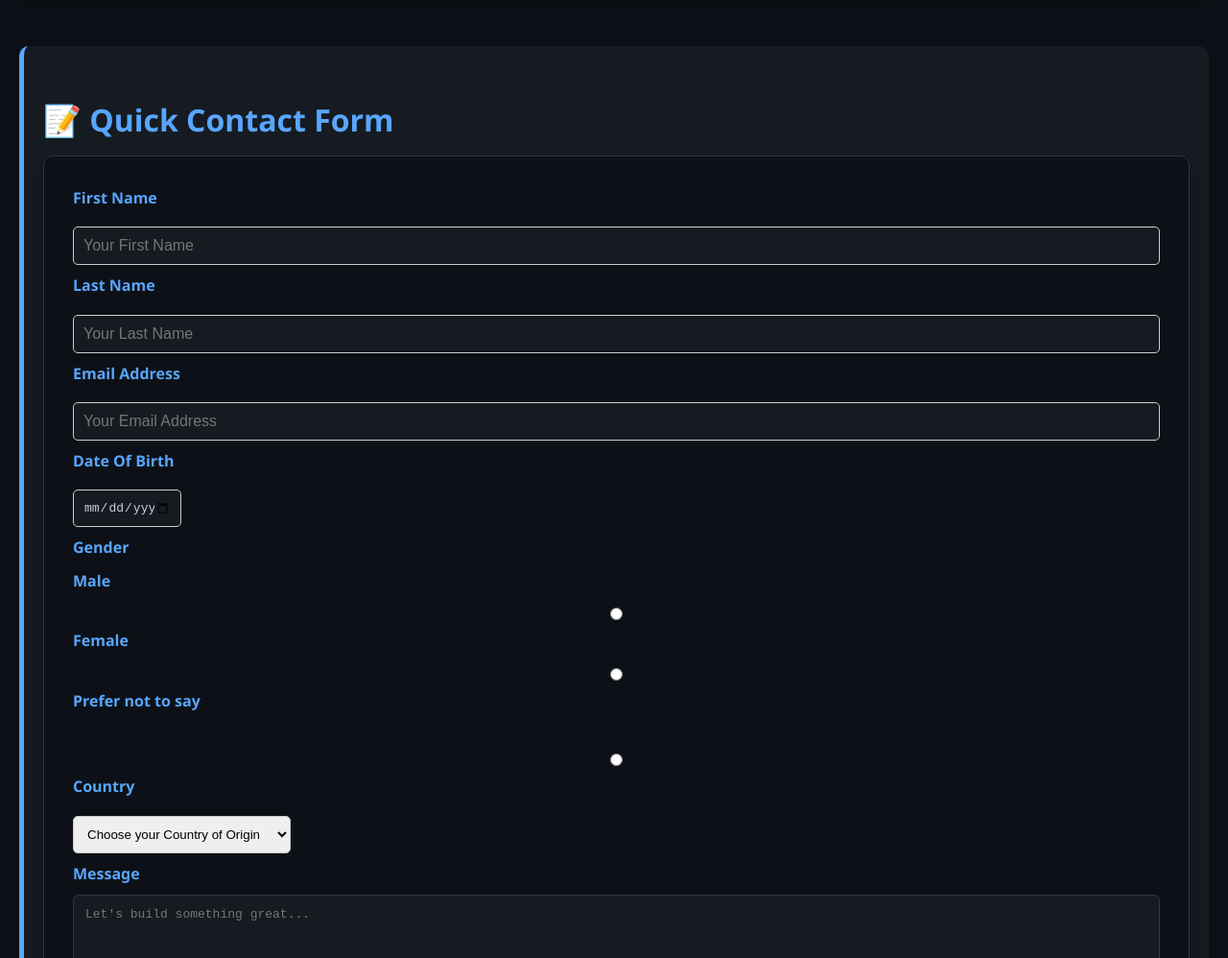
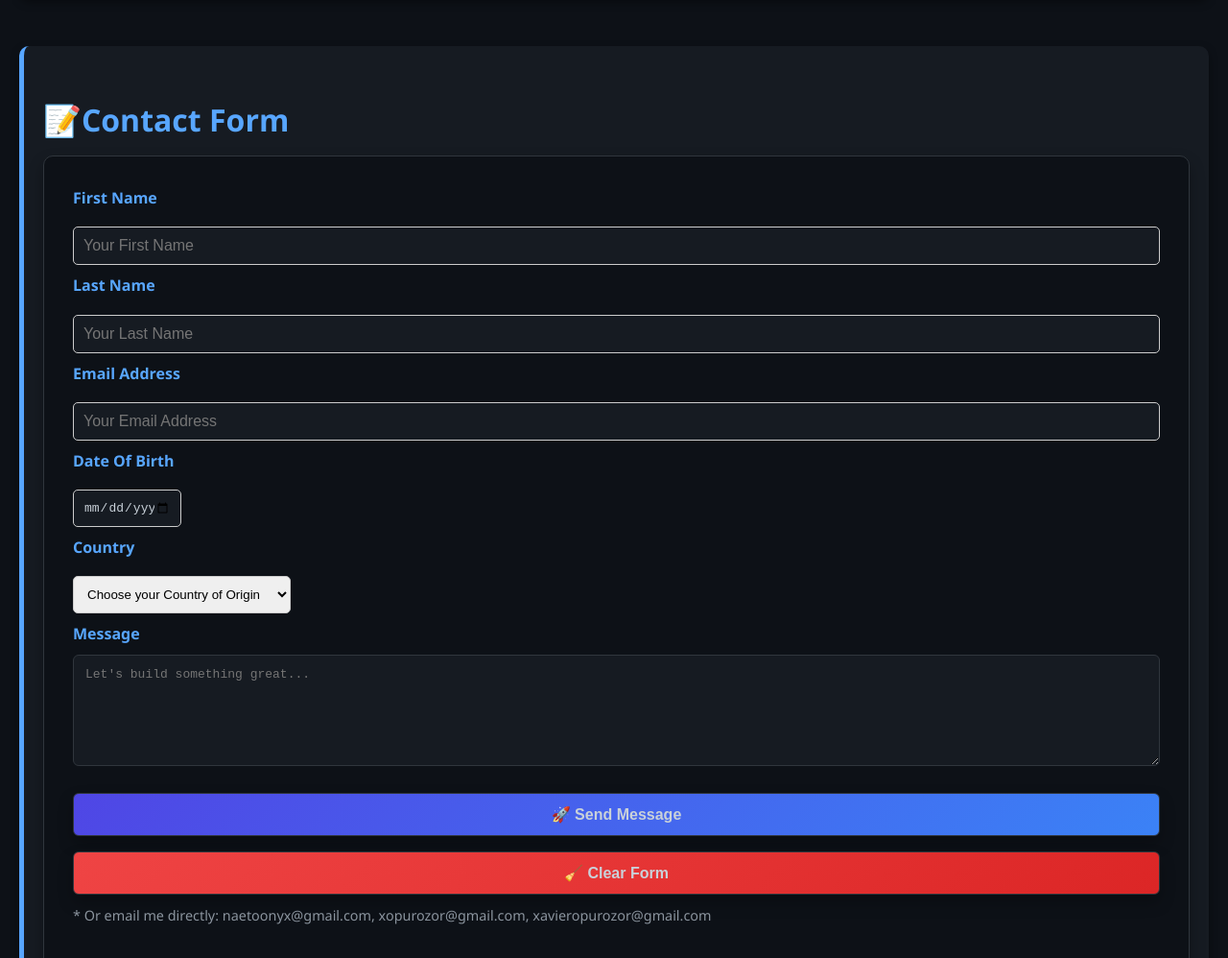
Before and after one commit to XavierOpurozor/Xavier-Techsite, a plain HTML site: page contact.html in a window 1280 px wide. Shown: the part 569-1567 px from the top of the page at 96% size. Drawn offline with Linux system fonts and the light colour scheme.

Commit message:
Update contact.html

```diff
--- a/contact.html
+++ b/contact.html
@@ -83,7 +83,7 @@
     </section>
 
     <section>
-      <h2>📝 Quick Contact Form</h2>
+      <h2> 📝Contact Form</h2>
        <form action="https://formspree.io/f/xjkwloyo" method="POST" class="contact-form" target="_blank">
   <form action="your-form-handler-url" method="POST">
   <fieldset style="border: none;">
@@ -103,14 +103,6 @@
     <label for="dob" style="font-weight: bold;">Date Of Birth</label>
     <input type="date" name="dob" id="dob" required
       style="width: 10%; padding: 10px; margin: 8px 0; border-radius: 5px; border: 1px solid #ccc;"><br>
-
-    <label style="font-weight: bold;">Gender</label>
-    <label for="male">Male</label>
-    <input type="radio" name="gender" id="male" value="male" required>
-    <label for="female">Female</label>
-    <input type="radio" name="gender" id="female" value="female" required>
-    <label for="prefer_not_to_say">Prefer not to say</label><br>
-    <input type="radio" name="gender" id="prefer_not_to_say" value="prefer_not_to_say" required>
 
     <label for="country" style="font-weight: bold;">Country</label>
     <select id="country" name="country" required
```
